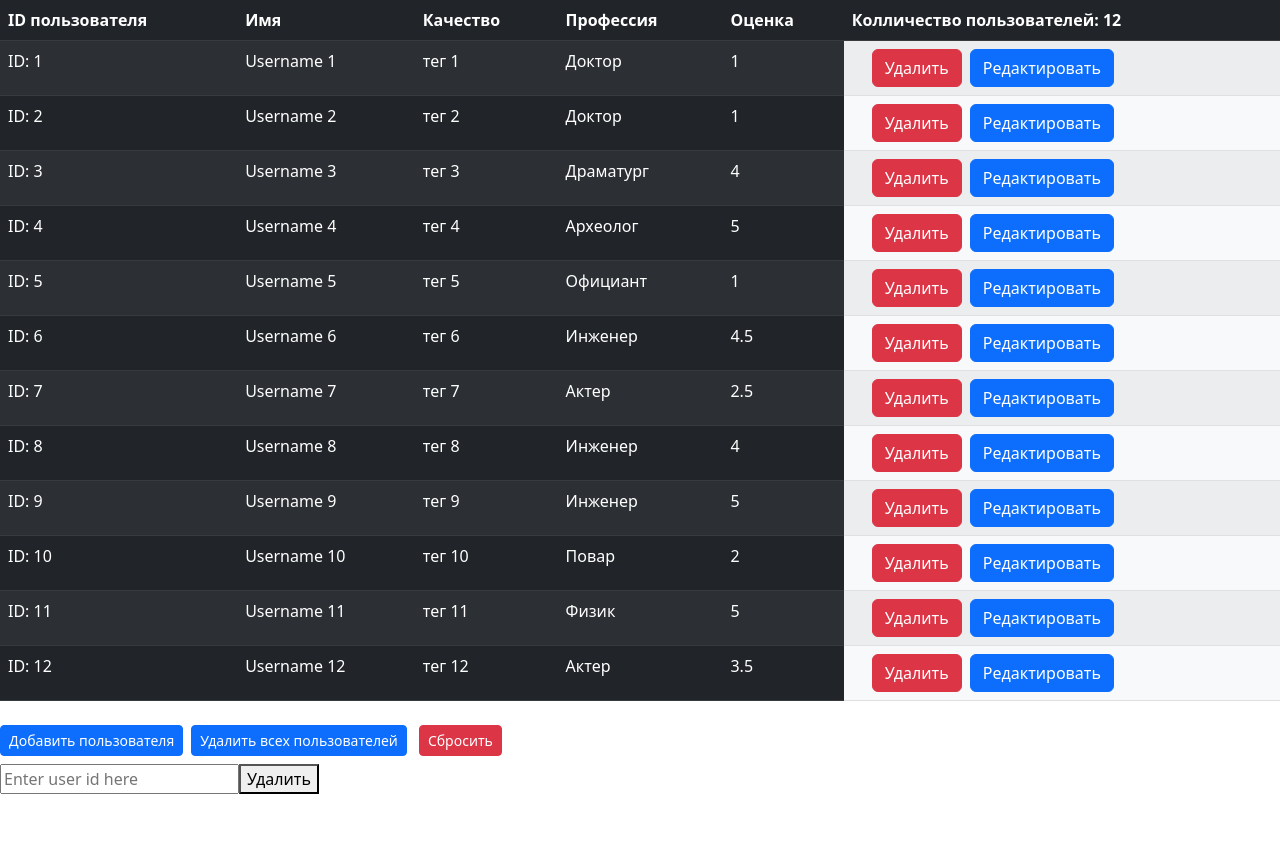
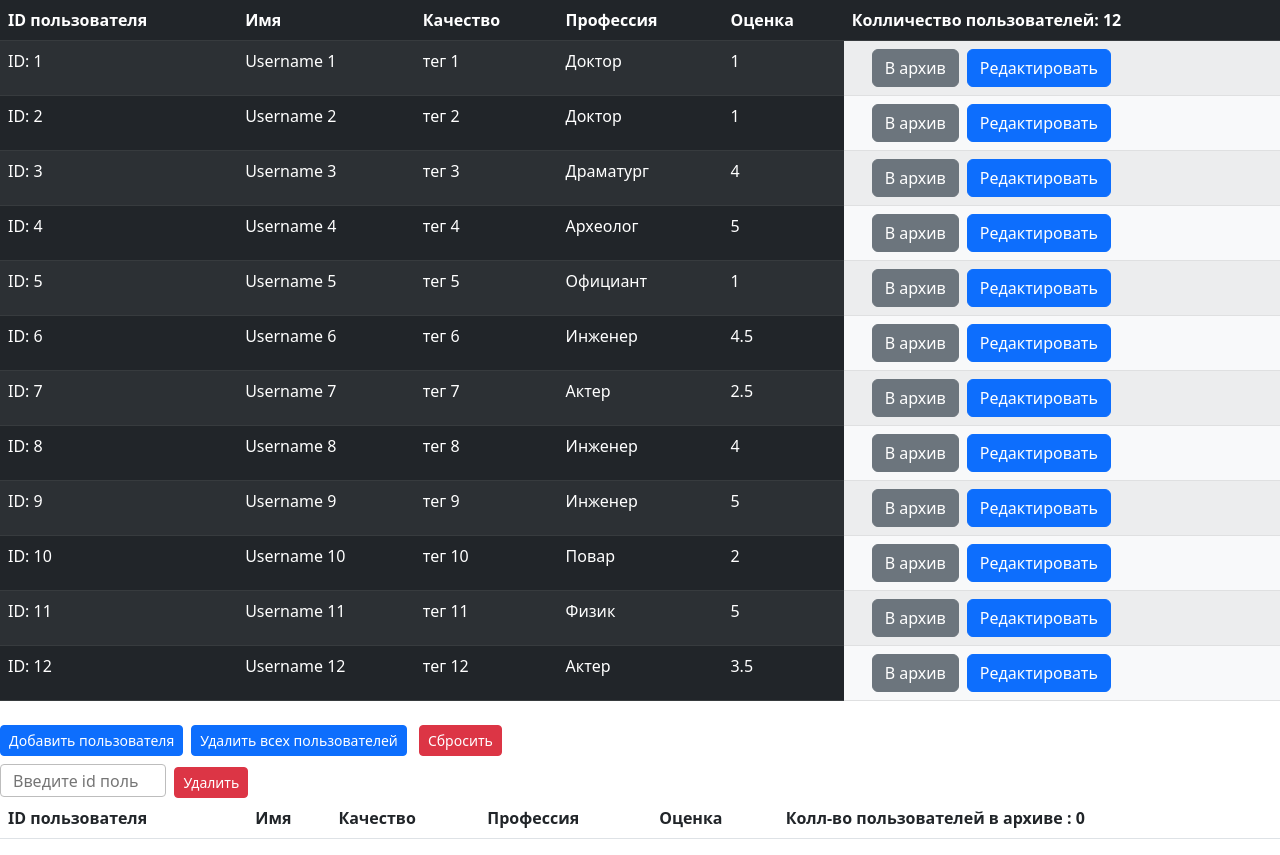
Before and after one commit to haniev907/learning-project-1, a React app: page / in a window 1280 px wide. Before the commit the page ends 800 px from the top, so only its background shows below. Built offline with nearby package versions, Linux system fonts and the light colour scheme.

Commit message:
newArhiveFunc

```diff
--- /dev/null
+++ b/src/components/AddForm/arhiveUsers.jsx
@@ -0,0 +1,34 @@
+import React from 'react';
+
+const  ArhiveUsers = ( {arhiveUsers} ) => {
+    return (
+
+        <div>
+             <table class="table table-ligth table-striped">
+          <thead>
+            <tr>
+              <th scope="col">ID пользователя</th>
+              <th scope="col">Имя</th>
+              <th scope="col">Качество</th>
+              <th scope="col">Профессия</th>
+              <th scope="col">Оценка</th>
+              <th>Колл-во пользователей в архиве : {arhiveUsers.length} </th>
+            </tr>
+          </thead>
+          <tbody>
+            {arhiveUsers.map((user) => (
+              <tr key={user}>
+                <td>{user._id}</td>
+                <td className="">{user.name}</td>
+                <td className="td_table">{user.qualities}</td>
+                <td className="">{user.profession}</td>
+                <td className="">{user.rate}</td>
+              </tr>
+            ))}
+          </tbody>
+        </table>
+    </div>
+     );
+}
+
+export default ArhiveUsers;
--- a/src/components/AddForm/deleteUserById.jsx
+++ b/src/components/AddForm/deleteUserById.jsx
@@ -11,8 +11,8 @@ const DeleteUserById = ({ deleteUserById }) => {
 
     return (
         <div>
-            <input type="number" placeholder="Enter user id here" onChange={onChangeInput(setId)}/>
-            <button onClick={() => deleteUserById('ID: ' + id)}>Удалить</button>
+            <input className='text-field__input' type="number" placeholder="Введите id пользователя здесь" onChange={onChangeInput(setId)}/>
+            <button onClick={() => deleteUserById('ID: ' + id)} className = 'btn btn-danger btn-sm ms-2'>Удалить</button>
         </div>
      );
 }
--- a/src/components/table.jsx
+++ b/src/components/table.jsx
@@ -3,21 +3,29 @@ import api from "../api";
 import AddForm from './AddForm';
 import EditForm from "./AddForm/editForm";
 import DeleteUserById from "./AddForm/deleteUserById";
+import ArhiveUsers from "./AddForm/arhiveUsers";
 
 const MyTableInfo = () => {
   const [users, setUsers] = useState(api.users.fetchAll());
   const [isAdding, setIsAdding] = useState(false);
   const [editingUser, setEditingUser] = useState();
+  const [isArhive, setIsArhive] = useState([]);
 
   // const [isEdit, setIsEdit] = useState();
 
   const handleDelete = (userId) => {
+    const user = users.find(user => user._id === userId);
+    onIsArhive(user);
     setUsers(users.filter((user) => user._id !== userId));
+  };
+
+  const onIsArhive = user => {
+    setIsArhive([...isArhive, user]);
   };
 
   function resultTableAfterDeletingAllUsers() {
     return (
-      <div className="badge bg-danger m-2 divDeleteTable">Таблица пуста!</div>
+      <div className="badge bg-danger m-2 divDeleteTable">Все пользователи были перемещены в архив</div>
     );
   }
 
@@ -52,7 +60,7 @@ const MyTableInfo = () => {
   };
 
   return (
-    <>
+    <div>
       {users.length === 0 ? (
         resultTableAfterDeletingAllUsers()
       ) : (
@@ -77,10 +85,10 @@ const MyTableInfo = () => {
                 <td className="">{user.rate}</td>
                 <td className="table-light">
                   <button
-                    className={"btn btn-danger delete_Button"}
+                    className={"btn btn-secondary delete_Button"}
                     onClick={() => handleDelete(user._id)}
                   >
-                    Удалить
+                    В архив
                   </button>
                   <button
                     className={"btn btn-primary ms-2"}
@@ -105,10 +113,11 @@ const MyTableInfo = () => {
 
       {users.length === 0 ? '' : <button onClick={deletedTable} className="btn btn-primary btn-sm m-2">Удалить вcех пользователей</button>}
       <button className="btn btn-danger btn-sm m-1" onClick={handleReset}>Сбросить</button>
+      { !editingUser && ! isAdding ? <DeleteUserById deleteUserById={handleDelete} /> : null }
       { editingUser ? <EditForm editUser={editUser} editingUser={editingUser} /> : null }
       { isAdding ? <AddForm addUser={addUser} /> : null}
-      { !editingUser ? <DeleteUserById deleteUserById={handleDelete} /> : null }
-    </>
+      <ArhiveUsers arhiveUsers = {isArhive} />
+    </div>
   );
 };
 
--- a/src/index.css
+++ b/src/index.css
@@ -27,3 +27,23 @@
 .table_length{
     color: black;
 }
+.inputArhivForm{
+    width: 15%;
+}
+.text-field__input {
+    display: block;
+    width: 13%;
+    height: 33px;
+    padding: 0.375rem 0.75rem;
+    font-family: inherit;
+    font-size: 1rem;
+    font-weight: 400;
+    line-height: 1.5;
+    color: #212529;
+    background-color: #fff;
+    background-clip: padding-box;
+    border: 1px solid #bdbdbd;
+    border-radius: 0.25rem;
+    transition: border-color 0.15s ease-in-out, box-shadow 0.15s ease-in-out;
+    display: inline;
+  }
--- a/src/index.js
+++ b/src/index.js
@@ -2,8 +2,9 @@ import React from "react";
 import reactDom from 'react-dom';
 import './index.css'
 import MyTableInfo from "./components/table";
+
 const App = () => {
-    return <MyTableInfo/>;
+   return <MyTableInfo/>;
 };
 
 reactDom.render(<App/>, document.querySelector('#root'))
```
